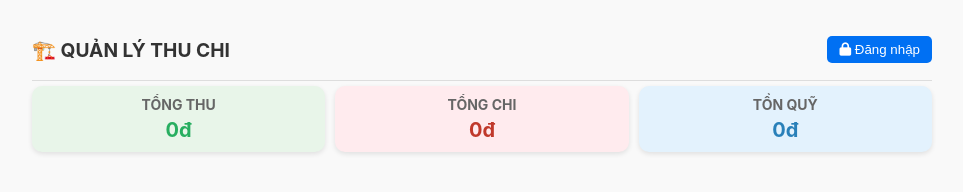
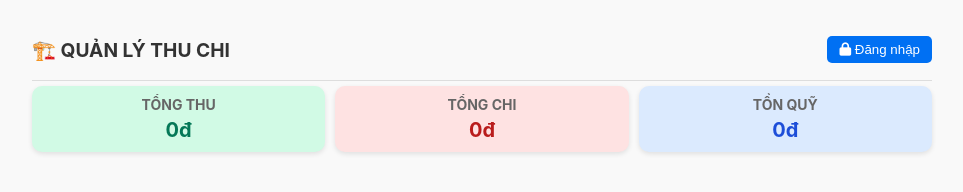
Before and after one commit to lecong12/qltc_vercel, a website: page public/index.html in a window 1280 px wide. Shown: the whole page, without its empty margins (158-1121 px from the left). Drawn offline with Linux system fonts and the light colour scheme; no server answers.

Commit message:
Cập nhật

```diff
--- a/public/index.html
+++ b/public/index.html
@@ -15,9 +15,12 @@
         .card { background: white; padding: 10px; border-radius: 10px; flex: 1; box-shadow: 0 2px 5px rgba(0,0,0,0.1); text-align: center; min-width: 150px; }
         .card h3 { margin: 0 0 5px 0; font-size: 14px; color: #666; }
         .card p { font-size: 20px; font-weight: bold; margin: 0; }
-        .card.income { background-color: #e8f5e9; } /* Light Green */
-        .card.expense { background-color: #ffebee; } /* Light Red */
-        .card.balance { background-color: #e3f2fd; } /* Light Blue */
+        .card.income { background-color: #d1fae5; }
+        .card.income p { color: #047857; }
+        .card.expense { background-color: #fee2e2; }
+        .card.expense p { color: #b91c1c; }
+        .card.balance { background-color: #dbeafe; }
+        .card.balance p { color: #1d4ed8; }
 
         /* Bảng dữ liệu */
         .table-container { background: white; border-radius: 10px; box-shadow: 0 2px 5px rgba(0,0,0,0.1); }
@@ -99,7 +102,7 @@
             .header-bar h1 { display: block; font-size: 16px; margin: 0; white-space: nowrap; overflow: hidden; text-overflow: ellipsis; flex: 1; text-align: left; min-width: 0; }
 
             .summary { gap: 8px; margin-bottom: 10px; }
-            .card { padding: 10px; min-width: 45%; }
+            .card { padding: 10px; min-width: 0; } /* Cho phép thẻ co lại để vừa 1 hàng */
             .card h3 { font-size: 14px; margin-bottom: 5px; }
             .card p { font-size: 18px; }
 
@@ -128,15 +131,15 @@
         <div class="summary">
             <div class="card income">
                 <h3>TỔNG THU</h3>
-                <p id="totalIncome" style="color: #27ae60;">0đ</p>
+                <p id="totalIncome">0đ</p>
             </div>
             <div class="card expense">
                 <h3>TỔNG CHI</h3>
-                <p id="totalExpense" style="color: #c0392b;">0đ</p>
+                <p id="totalExpense">0đ</p>
             </div>
             <div class="card balance">
                 <h3>TỒN QUỸ</h3>
-                <p id="balance" style="color: #2980b9;">0đ</p>
+                <p id="balance">0đ</p>
             </div>
         </div>
 
```
